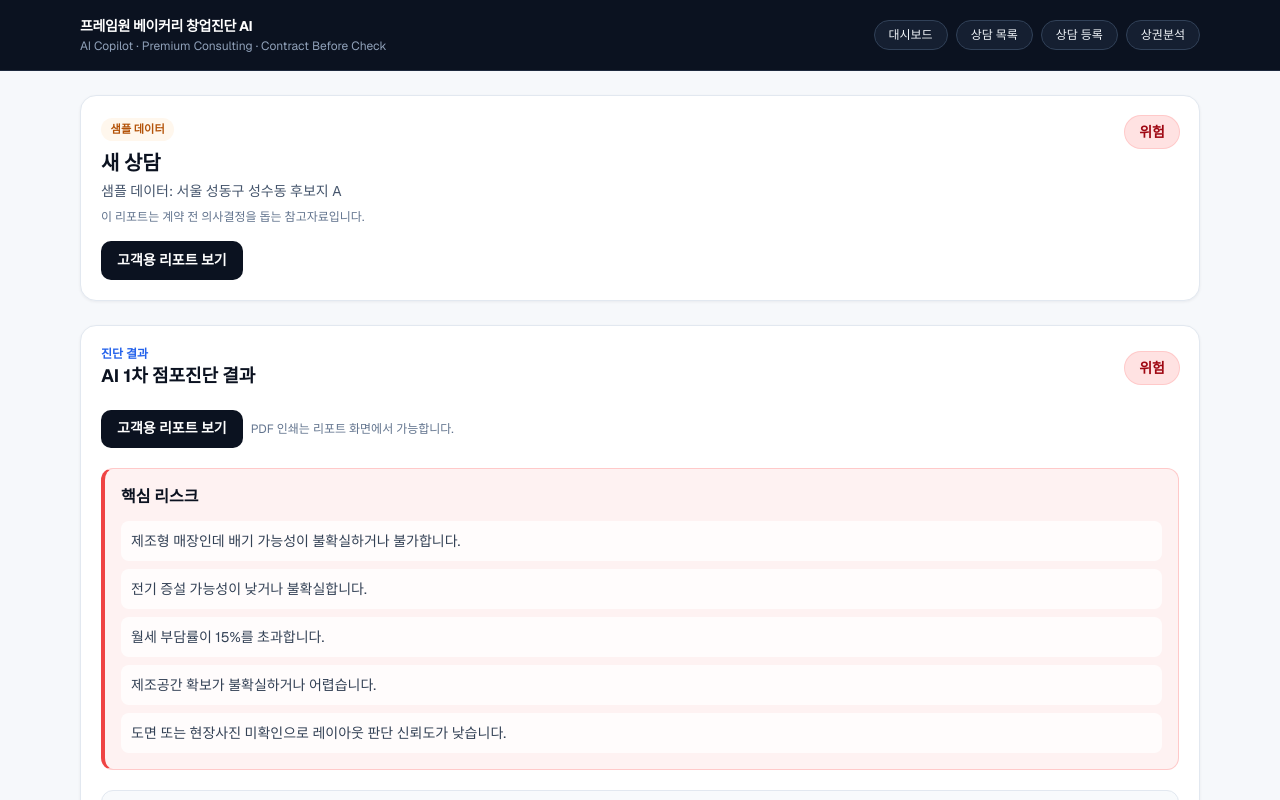
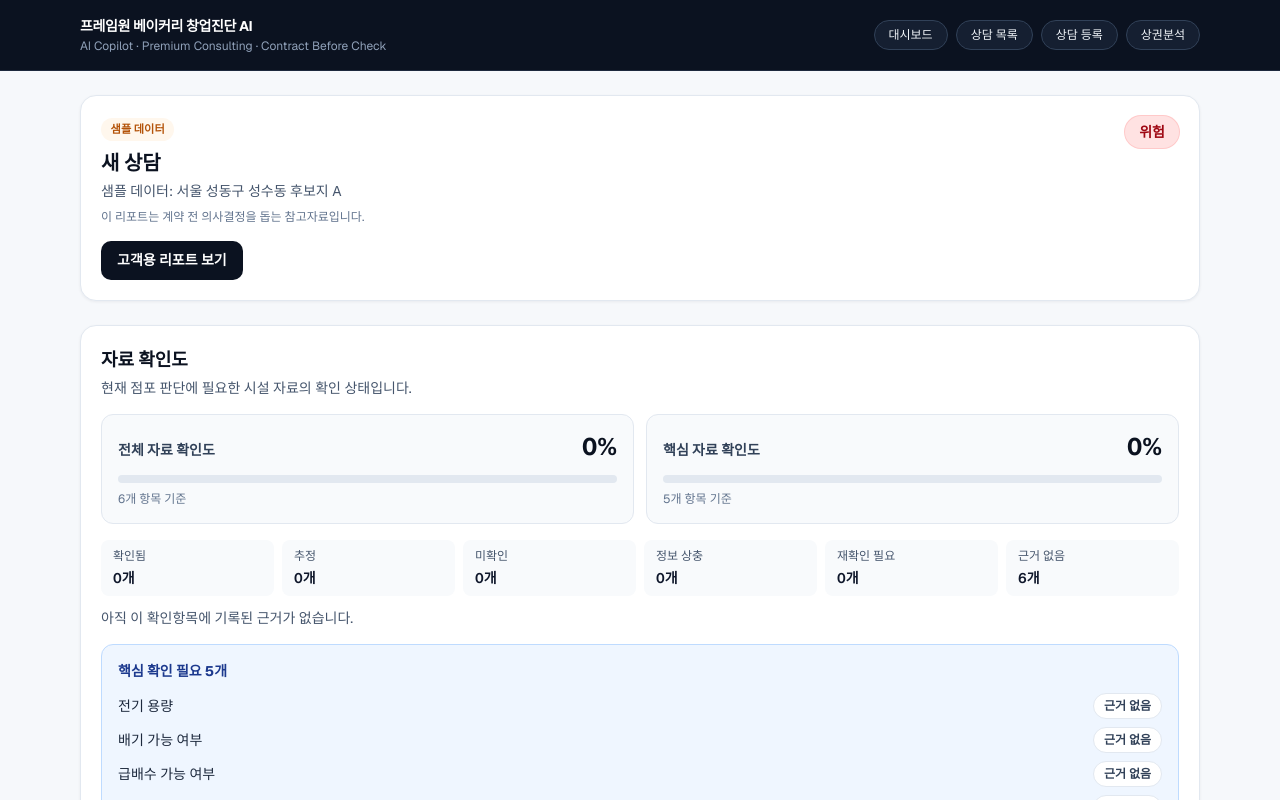
Before and after one commit to JUNG-KI-HYUN/bakery-consulting-ai, a Next.js app: page /consultations/consult-1782978715998 in a window 1280 px wide. Shown: the top 800 px of the page. Built offline with nearby package versions, Linux system fonts and the light colour scheme.

Commit message:
feat: add data confidence staff panel

```diff
--- a/app/consultations/[id]/page.tsx
+++ b/app/consultations/[id]/page.tsx
@@ -2,10 +2,14 @@ import Link from "next/link";
 import { notFound } from "next/navigation";
 import { DiagnosisResultView } from "@/components/diagnosis/DiagnosisResultView";
 import { FacilityEvidenceReview } from "@/components/diagnosis/FacilityEvidence";
+import { DataConfidencePanel } from "@/components/evidence/DataConfidencePanel";
 import { RiskVerdictBadge } from "@/components/diagnosis/RiskVerdictBadge";
 import { DiagnosisReportPreview } from "@/components/reports/DiagnosisReportPreview";
 import { mockAiDiagnosis } from "@/lib/diagnosis/mockAiDiagnosis";
 import { getConsultationById } from "@/lib/diagnosis/diagnosis-service";
+import { calculateEvidenceCoverage } from "@/lib/evidence/coverage";
+import { EVIDENCE_COVERAGE_POLICY_V1 } from "@/lib/evidence/coverage-policy";
+import { getEvidenceForField } from "@/lib/evidence/field";
 
 export default async function ConsultationDetailPage({
   params,
@@ -16,6 +20,13 @@ export default async function ConsultationDetailPage({
   const record = await getConsultationById(id);
   if (!record) return notFound();
   const diagnosis = mockAiDiagnosis(record);
+  const coverage = calculateEvidenceCoverage(
+    EVIDENCE_COVERAGE_POLICY_V1.fields.map((field) => ({
+      ...field,
+      evidence: getEvidenceForField(record.evidence, field.fieldPath),
+    })),
+    EVIDENCE_COVERAGE_POLICY_V1.policyVersion,
+  );
 
   return (
     <div className="space-y-6">
@@ -43,6 +54,7 @@ export default async function ConsultationDetailPage({
           </Link>
         </div>
       </section>
+      <DataConfidencePanel coverage={coverage} />
       <FacilityEvidenceReview value={record.facilityCheck} evidence={record.evidence} />
       <DiagnosisResultView result={diagnosis} consultationId={id} />
       <DiagnosisReportPreview result={diagnosis} />
--- /dev/null
+++ b/components/evidence/DataConfidencePanel.tsx
@@ -0,0 +1,108 @@
+import type { EvidenceCoverageResult, EvidenceCoverageSummary } from "@/lib/evidence/coverage";
+import { getVerificationLabel } from "@/lib/evidence/presentation";
+import type { VerificationStatus } from "@/lib/evidence/types";
+
+function CoverageMeter({ label, summary }: { label: string; summary: EvidenceCoverageSummary }) {
+  return (
+    <div className="min-w-0 rounded-xl border border-slate-200 bg-slate-50 p-4">
+      <div className="flex flex-wrap items-baseline justify-between gap-2">
+        <p className="text-sm font-semibold text-slate-700">{label}</p>
+        <p className="text-2xl font-bold tabular-nums text-[#0B1220]">{summary.coveragePercent}%</p>
+      </div>
+      <div
+        role="progressbar"
+        aria-label={label}
+        aria-valuemin={0}
+        aria-valuemax={100}
+        aria-valuenow={summary.coveragePercent}
+        className="mt-3 h-2 overflow-hidden rounded-full bg-slate-200"
+      >
+        <div className="h-full rounded-full bg-blue-600" style={{ width: `${summary.coveragePercent}%` }} />
+      </div>
+      <p className="mt-2 text-xs text-slate-500">{summary.fieldCount}개 항목 기준</p>
+    </div>
+  );
+}
+
+function FieldStatus({ status }: { status: VerificationStatus | null }) {
+  return (
+    <span className="inline-flex shrink-0 rounded-full border border-slate-200 bg-white px-2.5 py-1 text-xs font-semibold text-slate-700">
+      {status === null ? "근거 없음" : getVerificationLabel(status)}
+    </span>
+  );
+}
+
+/** 직원 상담 상세용 읽기 전용 요약. 정책 계산은 호출부에서 수행하고 여기서는 결과만 표시한다. */
+export function DataConfidencePanel({ coverage }: { coverage: EvidenceCoverageResult }) {
+  const unresolvedFields = coverage.fields.filter(
+    (field) => coverage.criticalUnresolvedFields.includes(field.fieldPath),
+  );
+  const statusCounts = (Object.entries(coverage.fieldsByStatus) as [VerificationStatus, string[]][])
+    .map(([status, paths]) => ({ label: getVerificationLabel(status), count: paths.length }));
+  const counts = [...statusCounts, { label: "근거 없음", count: coverage.missingEvidenceFields.length }];
+  const allEvidenceMissing = coverage.totalCoverage.fieldCount > 0 &&
+    coverage.missingEvidenceFields.length === coverage.totalCoverage.fieldCount;
+
+  return (
+    <section aria-label="자료 확인도" className="panel-card no-print min-w-0 rounded-2xl p-5">
+      <h2 className="text-lg font-bold text-[#0B1220]">자료 확인도</h2>
+      <p className="mt-1 text-sm text-slate-600">현재 점포 판단에 필요한 시설 자료의 확인 상태입니다.</p>
+
+      <div className="mt-4 grid gap-3 sm:grid-cols-2">
+        <CoverageMeter label="전체 자료 확인도" summary={coverage.totalCoverage} />
+        <CoverageMeter label="핵심 자료 확인도" summary={coverage.criticalCoverage} />
+      </div>
+
+      <dl aria-label="항목별 확인상태 집계" className="mt-4 grid grid-cols-2 gap-2 sm:grid-cols-3 lg:grid-cols-6">
+        {counts.map(({ label, count }) => (
+          <div key={label} className="rounded-lg bg-slate-50 px-3 py-2">
+            <dt className="text-xs text-slate-600">{label}</dt>
+            <dd className="mt-1 text-sm font-semibold tabular-nums text-slate-900">{count}개</dd>
+          </div>
+        ))}
+      </dl>
+
+      {allEvidenceMissing && (
+        <p className="mt-3 text-sm text-slate-600">아직 이 확인항목에 기록된 근거가 없습니다.</p>
+      )}
+
+      {coverage.hasCriticalUnresolved && (
+        <div aria-label="핵심 확인 필요" className="mt-4 rounded-xl border border-blue-200 bg-blue-50 p-4">
+          <h3 className="text-sm font-bold text-blue-900">핵심 확인 필요 {coverage.criticalUnresolvedFields.length}개</h3>
+          <ul className="mt-3 space-y-2">
+            {unresolvedFields.map((field) => (
+              <li key={field.fieldPath} className="flex flex-wrap items-center justify-between gap-2">
+                <span className="min-w-0 break-words text-sm text-slate-800">{field.label}</span>
+                <FieldStatus status={field.status} />
+              </li>
+            ))}
+          </ul>
+        </div>
+      )}
+
+      <details className="mt-4 border-t border-slate-200 pt-3">
+        <summary className="w-fit cursor-pointer rounded px-1 py-1 text-sm font-semibold text-blue-800 underline-offset-4 hover:underline focus-visible:outline-2 focus-visible:outline-offset-2 focus-visible:outline-blue-700">
+          {coverage.totalCoverage.fieldCount}개 확인항목 보기
+        </summary>
+        <ul className="mt-2 divide-y divide-slate-100">
+          {coverage.fields.map((field) => (
+            <li key={field.fieldPath} className="py-3">
+              <div className="flex flex-wrap items-center justify-between gap-2">
+                <span className="min-w-0 break-words text-sm text-slate-800">{field.label}</span>
+                <FieldStatus status={field.status} />
+              </div>
+              {!field.critical && (
+                <p className="mt-1 text-xs text-slate-500">전체 자료에 포함 · 기본 핵심 확인항목 아님</p>
+              )}
+            </li>
+          ))}
+        </ul>
+        <p className="mt-2 break-all text-xs text-slate-500">계산 기준: {coverage.policyVersion}</p>
+      </details>
+
+      <p className="mt-4 text-xs leading-relaxed text-slate-500">
+        자료 확인도는 판단자료의 확인 상태를 나타내며, 최종 계약판정은 별도로 검토합니다.
+      </p>
+    </section>
+  );
+}
```
Also changed, not shown: 1 other file (tests, documents, lock files or other folders).
